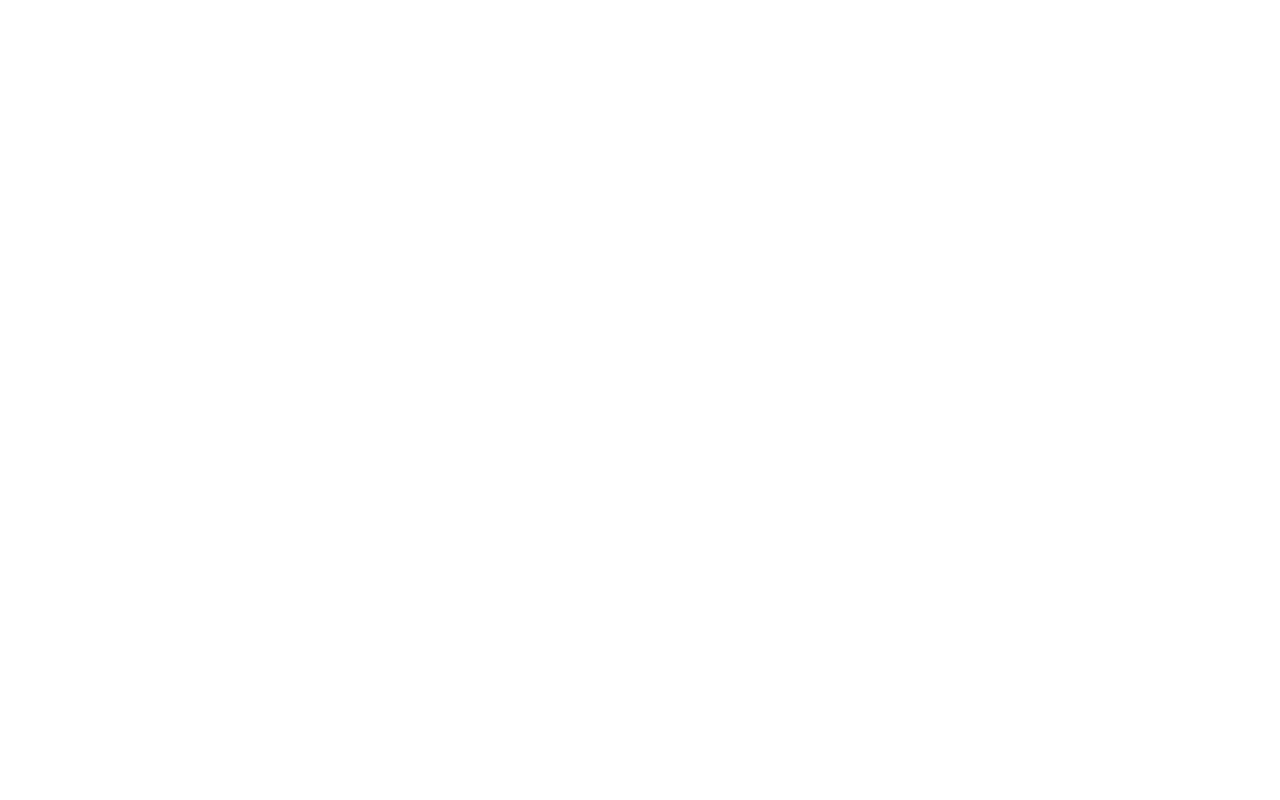
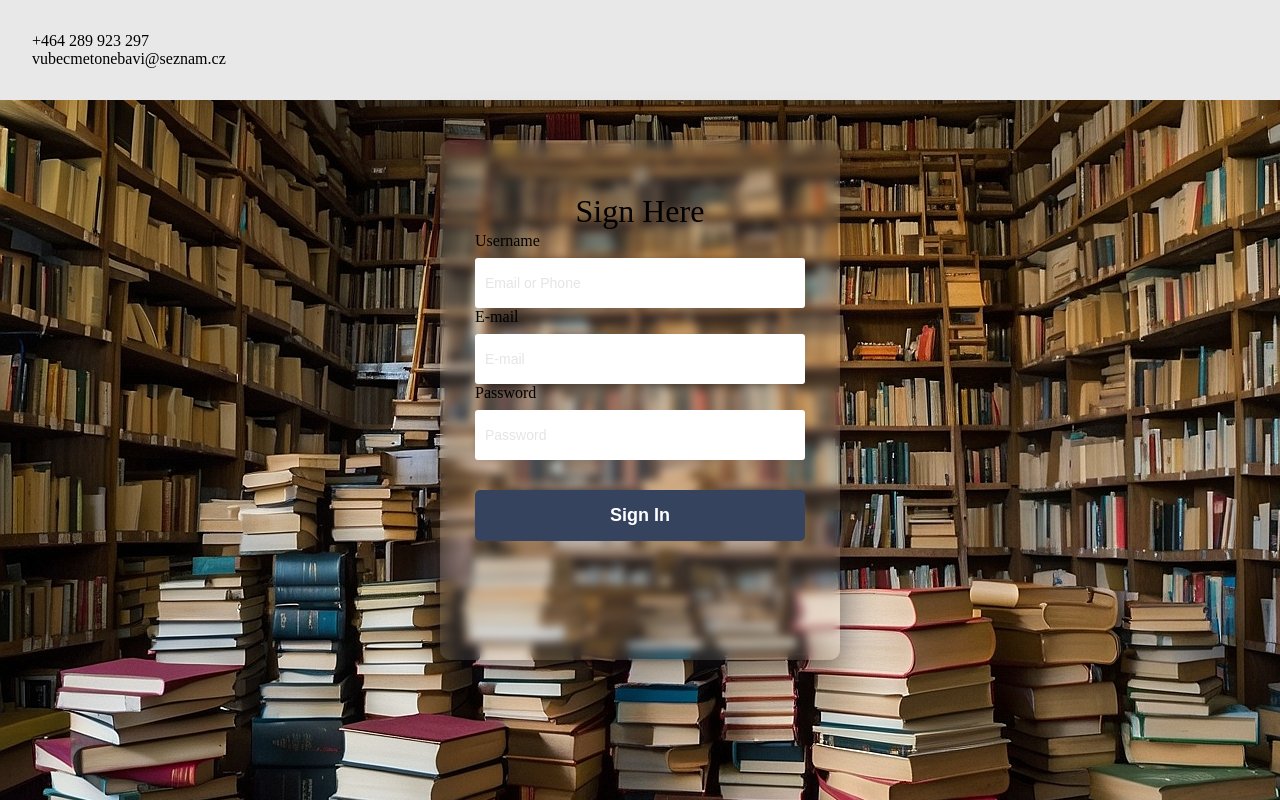
Before and after one commit to pslib-cz/2023-p2b-web-project-DancaJetmnarova, a plain HTML site: page login.html in a window 1280 px wide. Drawn offline with Linux system fonts and the light colour scheme.

Commit message:
0:53 brecim radosti

```diff
--- a/css/layout.css
+++ b/css/layout.css
@@ -0,0 +1,76 @@
+
+*,
+*:before,
+*:after{
+    padding: 0;
+    margin: 0;
+    box-sizing: border-box;
+}
+body{
+    background-image: url(../images/Default_books_2.jpg);
+}
+
+
+section {
+    height: 520px;
+    width: 400px;
+    background-color: rgba(227, 220, 220, 0.13);
+    position: absolute;
+    transform: translate(-50%,-50%);
+    top: 50%;
+    left: 50%;
+    border-radius: 10px;
+    backdrop-filter: blur(5px);
+    box-shadow: 0 0 40px rgba(8,7,16,0.6);
+    padding: 50px 35px;
+}
+section *{
+    color: black;
+    outline: none;
+    border: none;
+}
+section h3{
+    font-size: 32px;
+    font-weight: 500;
+    line-height: 42px;
+    text-align: center;
+}
+
+label{
+    display: block;
+}
+
+input {
+    display: block;
+    height: 50px;
+    width: 100%;
+    background-color: white;
+    border-radius: 3px;
+    padding: 0 10px;
+    margin-top: 8px;
+    font-size: 14px;
+    font-weight: 300;
+}
+::placeholder {
+    color: #e5e5e5;
+}
+button {
+    margin-top: 30px;
+    width: 100%;
+    background-color: rgba(53, 67, 95, 1);
+    color: white;
+    padding: 15px 0;
+    font-size: 18px;
+    font-weight: 600;
+    border-radius: 5px;
+    cursor: pointer;
+}
+
+footer {
+    background-color: rgb(232, 232, 232);
+    padding: 2em;
+}
+
+footer p {
+    margin: 0;
+}
--- a/css/normalize.css
+++ b/css/normalize.css
@@ -1,6 +1,6 @@
 html {
     background-color: rgb(247, 247, 247);
-    font-family: Georgia, 'Times New Roman', Times, serif;
+    font-family : Georgia, 'Times New Roman', Times, serif;
 }
 
 section{
--- a/login.html
+++ b/login.html
@@ -1,12 +1,33 @@
 <!DOCTYPE html>
 <html lang="en">
 <head>
-    <meta charset="UTF-8">
+    <meta cha rset="UTF-8">
     <meta name="viewport" content="width=device-width, initial-scale=1.0">
     <link rel="stylesheet" type="text/css" href="css/layout.css">
     <title>Login</title>
 </head>
 <body>
+    <section>
+        <div>
+            <h3>Sign Here</h3>
 
+            <label for="username">Username</label>
+            <input type="text" placeholder="Email or Phone" id="username">
+
+            <label for="email">E-mail</label>
+            <input type="password" placeholder="E-mail" id="email">
+
+            <label for="password">Password</label>
+            <input type="password" placeholder="Password" id="password">
+
+            <button>Sign In</button>
+        </div>
+    </section>
+    <footer>
+        <div>
+            <p>+464 289 923 297</p>
+            <p>vubecmetonebavi@seznam.cz</p>
+        </div>
+    </footer>
 </body>
 </html>
```
Also changed, not shown: index.html (+1 -1 lines), shopping.html (+1 -1 lines), css/style.css (line endings or trailing spaces).
